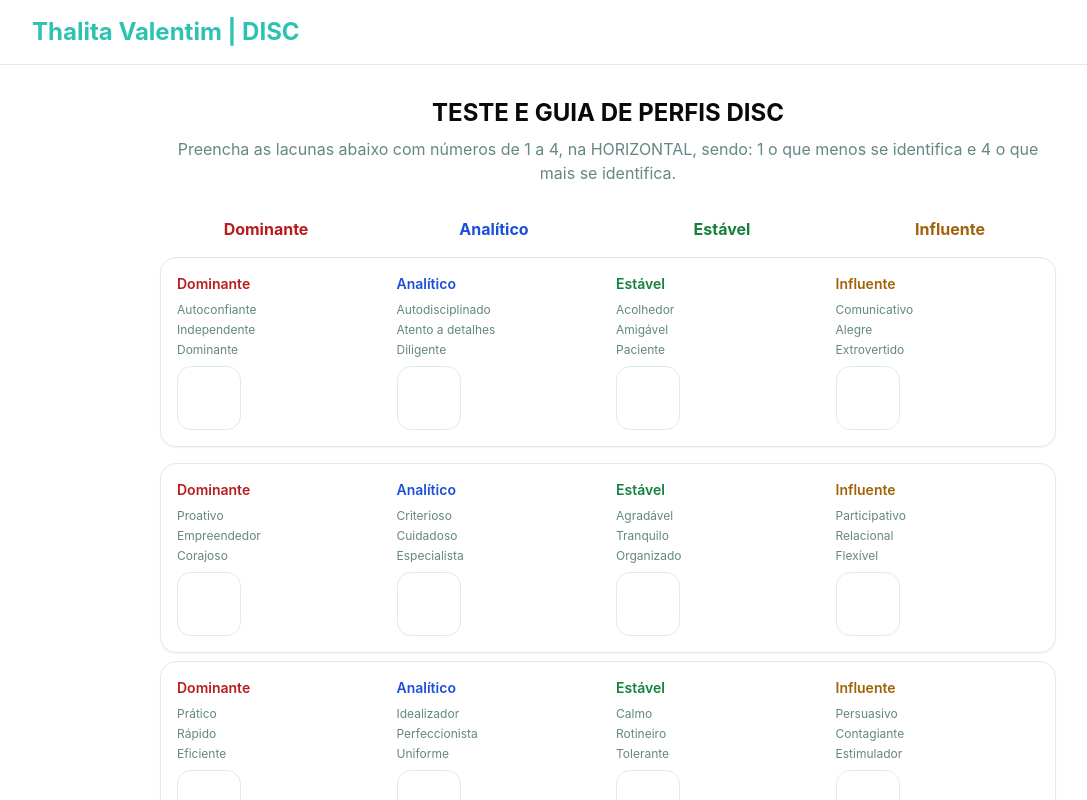
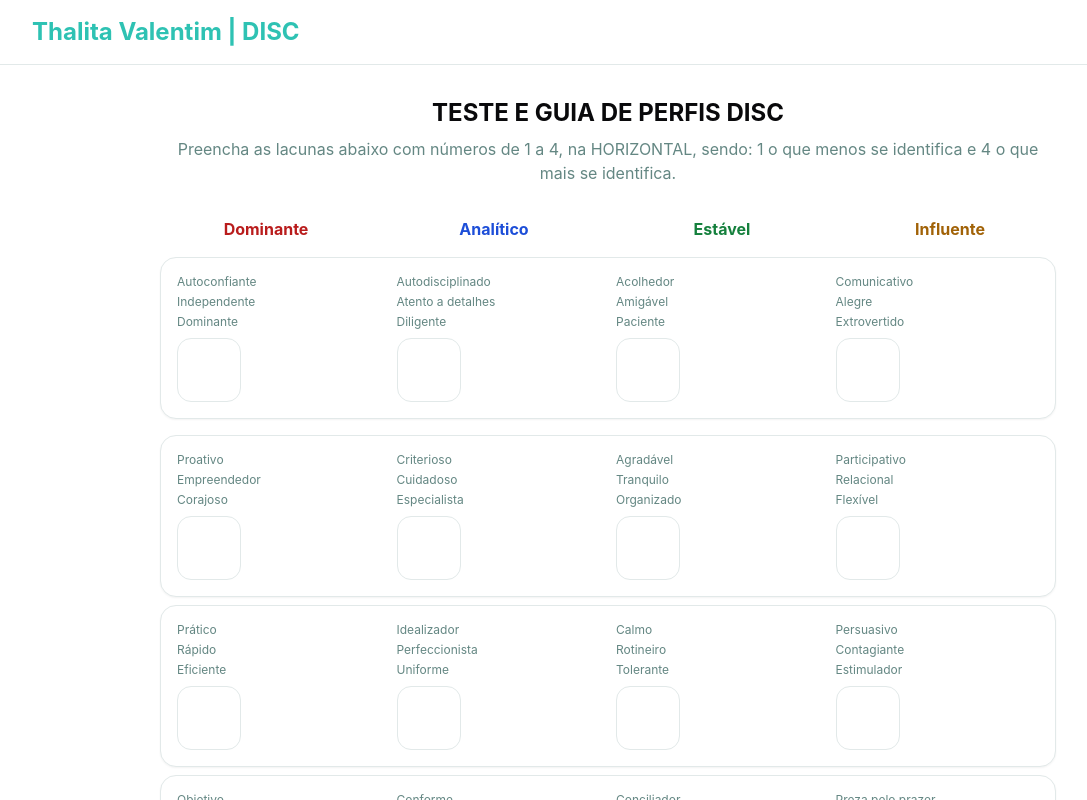
Before and after one commit to AlePascarella94/disc-insight-hub, a React (Vite) app: page / in a window 1280 px wide. Both pictures are taken after a click on the button "INICIAR AVALIAÇÃO GRATUITA". Shown: the top 800 px of the page, without its empty margins (32-1119 px from the left). Built offline with nearby package versions, Linux system fonts and the light colour scheme.

Commit message:
Remove profile titles from rows
Remove the display of profile names (Dominante, Analítico, Estável, Influente) from each row in the checklist component.

```diff
--- a/src/components/ChecklistCard.tsx
+++ b/src/components/ChecklistCard.tsx
@@ -70,9 +70,6 @@ const ChecklistCard = ({ row, answers, onChange }: ChecklistCardProps) => {
         <div className="grid grid-cols-4 gap-4">
           {(["D", "C", "S", "I"] as const).map((type) => (
             <div key={type} className="space-y-2">
-              <h4 className={`text-sm font-semibold ${getColumnColor(type)}`}>
-                {getColumnTitle(type)}
-              </h4>
               <div className="space-y-1">
                 {row.options[type].map((characteristic, index) => (
                   <p key={index} className="text-xs text-muted-foreground">
```
